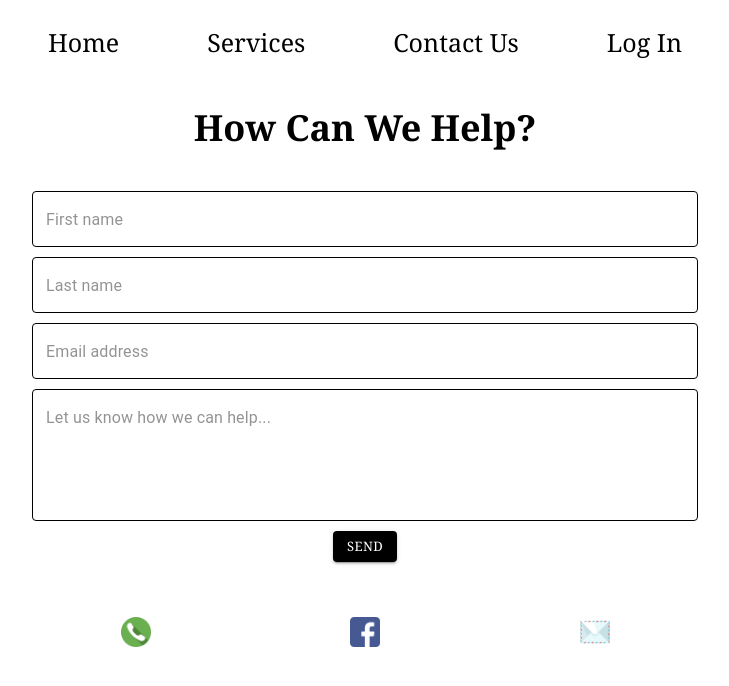
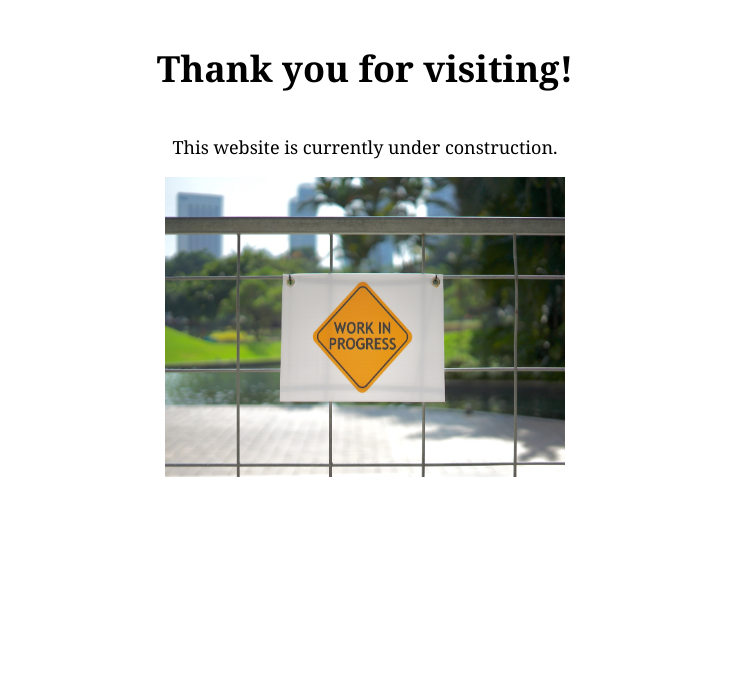
Before and after one commit to cperault/roofing-biz, a React (Create React App) app: page /contact in a window 1280 px wide. Shown: the top 686 px of the page, without its empty margins (275-1004 px from the left). Built offline with nearby package versions, Linux system fonts and the light colour scheme.

Commit message:
Placing site under construction.

```diff
--- a/src/App.js
+++ b/src/App.js
@@ -10,6 +10,7 @@ import Register from './Components/Pages/RegisterPage/Register.js';
 import Profile from './Components/Pages/ProfilePage/Profile.js';
 import PageNotFound from './Components/Pages/404/PageNotFound.js';
 import ConfirmRegistration from './Components/Pages/RegisterPage/ConfirmRegistration.js';
+import Construction from './Components/Pages/Construction/Construction.js';
 
 const App = () => {
   //set up the ReactJS useState hook to store logged-in user across website
@@ -22,7 +23,16 @@ const App = () => {
   const stateHandler = () => {
     setLoggedInUser([...loggedInUser, SafeLocalStorage("user", "json")]);
   };
+
+  //switch between TRUE and FALSE in .env to show/hide construction
+  const pageUnderConstruction = process.env.REACT_APP_PAGE_UNDER_CONSTRUCTION;
+
   return (
+    pageUnderConstruction === "TRUE"
+      ?
+      <Construction />
+      :
+      (
         <div className="page-container">
           <SiteNav userIsLoggedIn={userIsLoggedIn} />
           <BrowserRouter>
@@ -38,7 +48,8 @@ const App = () => {
               <Route component={PageNotFound} />
             </Switch>
           </BrowserRouter>
-    </div>
+        </div >
+      )
   )
 }
 
--- a/src/Components/Forms/ContactForm/ContactForm.js
+++ b/src/Components/Forms/ContactForm/ContactForm.js
@@ -101,7 +101,7 @@ const ContactForm = () => {
                     case 'Last Name':
                         setLastNameError(v);
                         break;
-                    case 'Email Address':
+                    case 'Contact Email':
                         setEmailAddressError(v);
                         break;
                     case 'Message Body':
--- /dev/null
+++ b/src/Components/Pages/Construction/Construction.js
@@ -0,0 +1,15 @@
+import React from 'react';
+import ConstructionSign from '../../../media/construction-sign.jpeg';
+import './construction.css';
+
+const Construction = () => {
+    return (
+        <div className="construction-page-container">
+            <h1>Thank you for visiting!</h1>
+            <p>This website is currently under construction.</p>
+            <img src={ConstructionSign} alt="Sign indicating that the website is under construction" />
+        </div>
+    )
+}
+
+export default Construction;
--- /dev/null
+++ b/src/Components/Pages/Construction/construction.css
@@ -0,0 +1,13 @@
+.construction-page-container {
+    display: flex;
+    margin: 0 auto;
+    align-items: center;
+    justify-content: center;
+    flex-direction: column;
+}
+
+.construction-page-container img {
+    height: 300px;
+    width: 80%;
+    max-width: 400px;
+}
```
Also changed, not shown: src/media/construction-sign.jpeg (added), 1 other file (tests, documents, lock files or other folders). Lines whose indentation alone changed are shown as unchanged.
